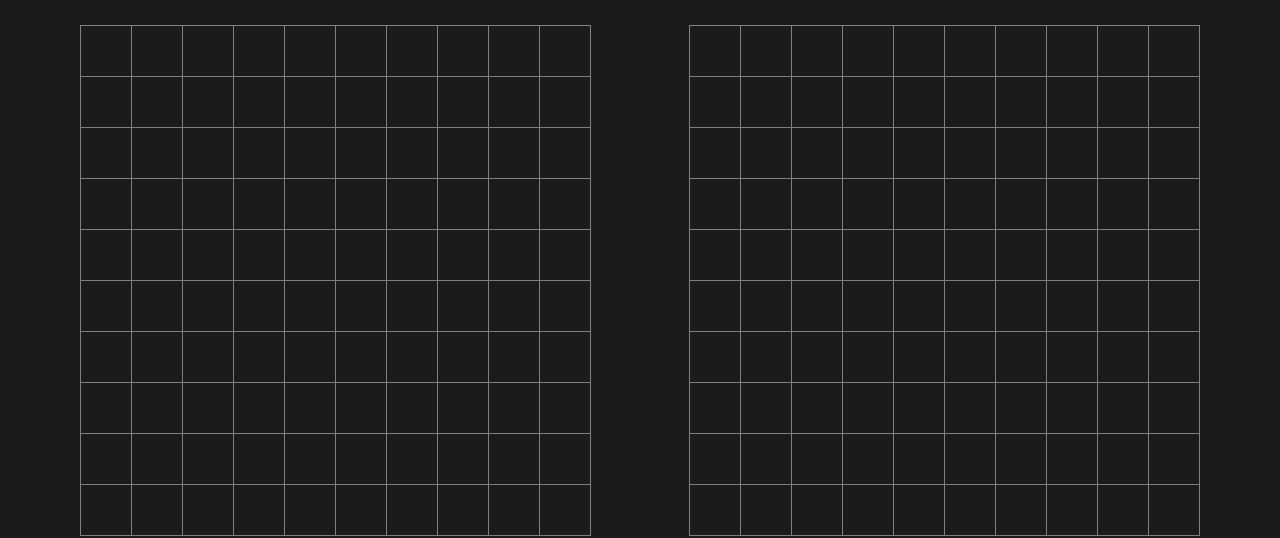
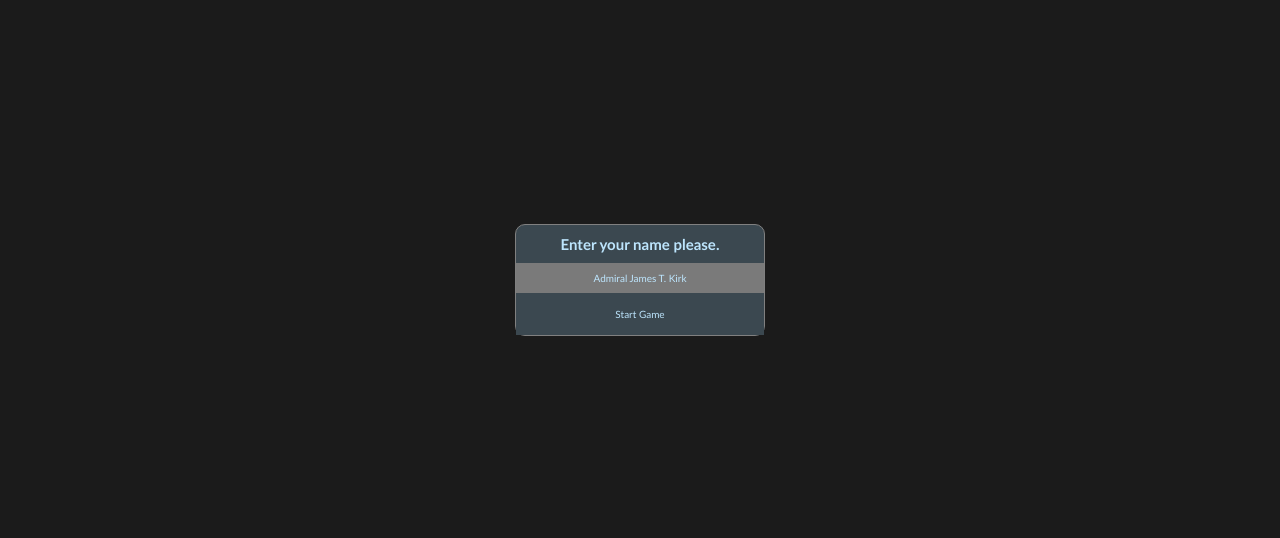
Before and after one commit to fatiharapoglu/battleship, a website built with webpack: page dist/index.html in a window 1280 px wide. Built offline with nearby package versions, Linux system fonts and the light colour scheme.

Commit message:
add starting modal

```diff
--- a/src/index.js
+++ b/src/index.js
@@ -1,3 +1,3 @@
 import { DOM } from "./m-DOM";
 
-DOM.initGame("name");
+DOM.getName();
--- a/src/m-DOM.js
+++ b/src/m-DOM.js
@@ -2,6 +2,18 @@ import { Player } from "./m-player";
 
 class DOM {
     static coordinatesWithIDs = {};
+
+    static getName = () => {
+        const modalDOM = document.querySelector(".start");
+        const nameInputDOM = document.querySelector("#input-name");
+        const startBtnDOM = document.querySelector("#start-game");
+
+        startBtnDOM.addEventListener("click", () => {
+            const name = nameInputDOM.value;
+            modalDOM.classList.add("hidden");
+            this.initGame(name);
+        });
+    };
 
     static initGame = (playerName) => {
         this.createGameboards();
--- a/src/m-gameboard.js
+++ b/src/m-gameboard.js
@@ -105,6 +105,7 @@ class Gameboard {
             this.board = Array.from({ length: 10 }, () => Array(10).fill("water")); // resets board
             return this.placeShipsForAI(); // and try again
         }
+        return true;
     };
 
     endGame = () => {
--- a/src/style.scss
+++ b/src/style.scss
@@ -1,6 +1,8 @@
 :root {
     --primary: rgb(19, 1, 1);
     --secondary: rgb(189 229 253);
+    --third: rgb(59, 72, 80);
+    --fourth: rgb(122, 122, 122);
     --background-primary: rgb(27, 27, 27);
     --font-1: 'Gill Sans', 'Gill Sans MT', Calibri, 'Trebuchet MS', sans-serif;
     --font-2: Verdana, Geneva, Tahoma, sans-serif;
@@ -61,3 +63,42 @@ body {
         align-items: center;
     }
 }
+
+.start {
+    border: var(--border);
+    border-radius: 10px;
+    background-color: var(--third);
+    display: flex;
+    flex-direction: column;
+    position: absolute;
+    top: 35%;
+    left: 50%;
+    transform: translate(-50%, -50%);
+    width: 250px;
+
+    input {
+        height: 30px;
+        background-color: var(--fourth);
+        color: var(--secondary);
+        border: none;
+        padding: 15px;
+        text-align: center;
+    }
+
+    button {
+        background-color: inherit;
+        border: none;
+        padding: 15px;
+        color: var(--secondary);
+    }
+
+    h1 {
+        font-size: 1.5rem;
+        padding: 10px;
+        text-align: center;
+    }
+}
+
+.hidden {
+    display: none;
+}
```
Also changed, not shown: dist/index.html, dist/main.js, dist/style.css, 1 other file.
